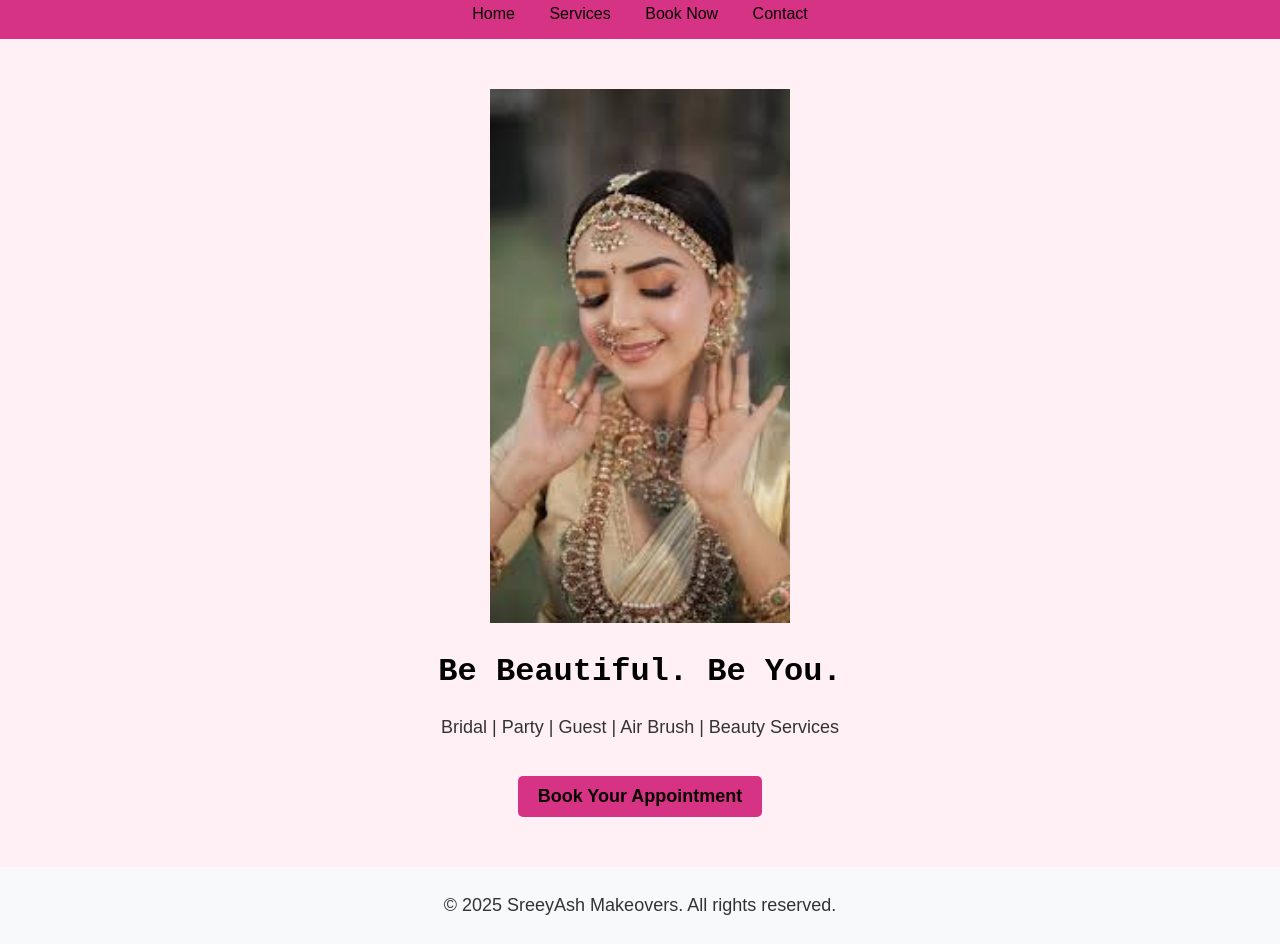
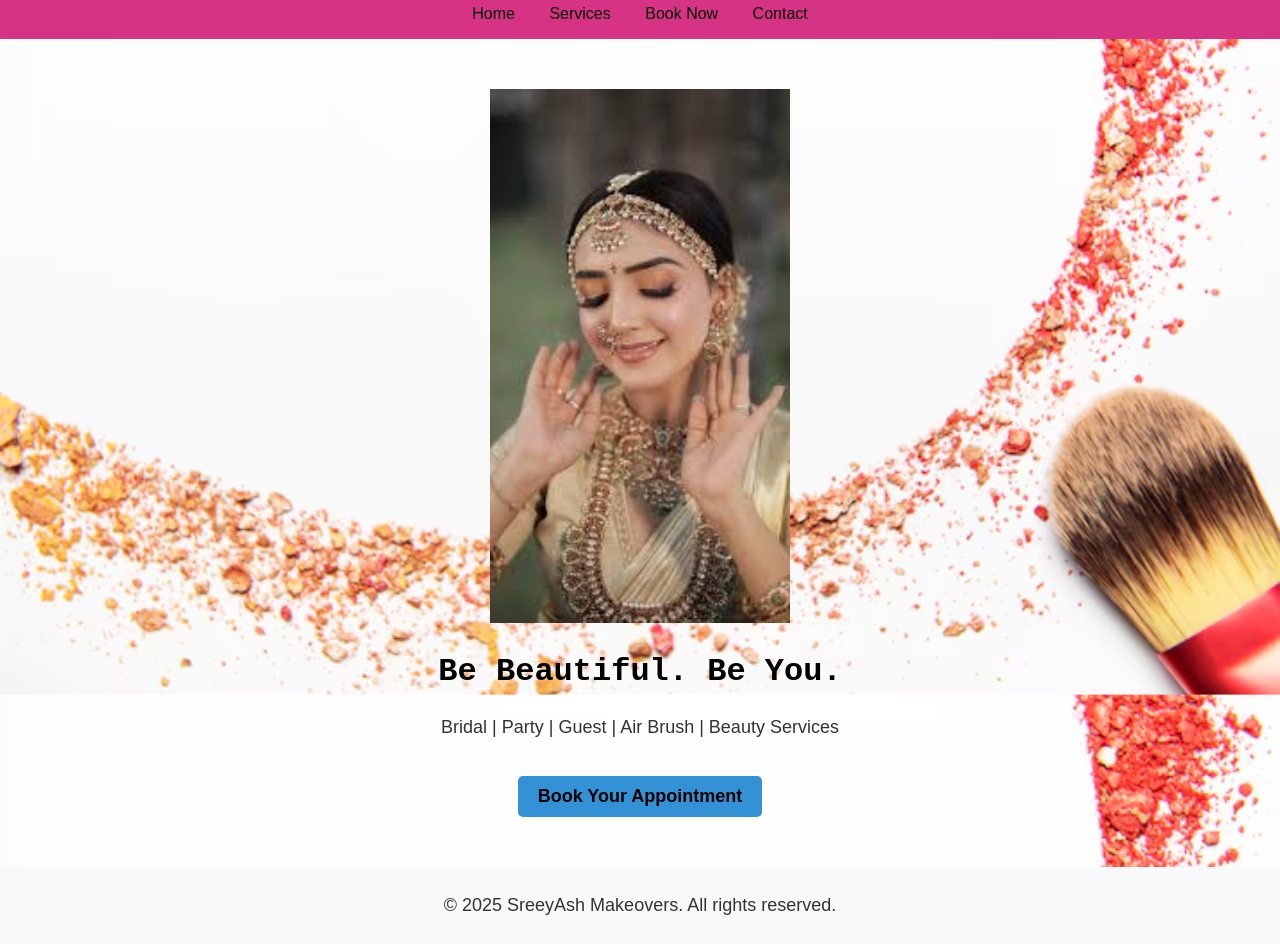
Before and after one commit to Vamika10/Sreeyash-Makeovers, a plain HTML site: page index.html in a window 1280 px wide. Shown: the part 120-1064 px from the top of the page. Drawn offline with Linux system fonts and the light colour scheme.

Commit message:
Updated homepage and styles

```diff
--- a/index.html
+++ b/index.html
@@ -7,6 +7,7 @@
   <link rel="stylesheet" href="styles.css">
 </head>
 <body>
+    <body class="home-page">
   <header>
     <h1>SreeyAsh Makeovers</h1>
     <nav>
--- a/styles.css
+++ b/styles.css
@@ -35,7 +35,7 @@ nav a {
 
 
 .btn {
-  background-color: #d63384;
+  background-color: #3392d6;
   color: black;
   padding: 10px 20px;
   text-decoration: none;
@@ -142,3 +142,27 @@ body.home-page {
   background-color: #837177; /* light brown — change to any color you want */
   color: #222; /* Optional: change text color if needed */
 }
+
+/* Add this to styles.css */
+body.services-page {
+  background-image: url('images/creative.avif');
+  background-size: cover;
+  background-repeat: no-repeat;
+  background-position: center;
+}
+
+body.home-page {
+  background-color: #6ebdaf; /* Light green tone */
+  /* Optional extra styling */
+  color: #333;
+  font-family: Arial, sans-serif;
+}
+
+body.home-page {
+  background-image: url('images/eyeshadow.avif'); /* your image path */
+  background-size: cover;
+  background-repeat: no-repeat;
+  background-position: center;
+  background-attachment: fixed; /* optional: creates parallax effect */
+  color: white; /* optional: improve readability */
+}
```
Also changed, not shown: images/creative.avif (added), images/eyeshadow.avif (added), images/new.avif (added), 1 other file.
